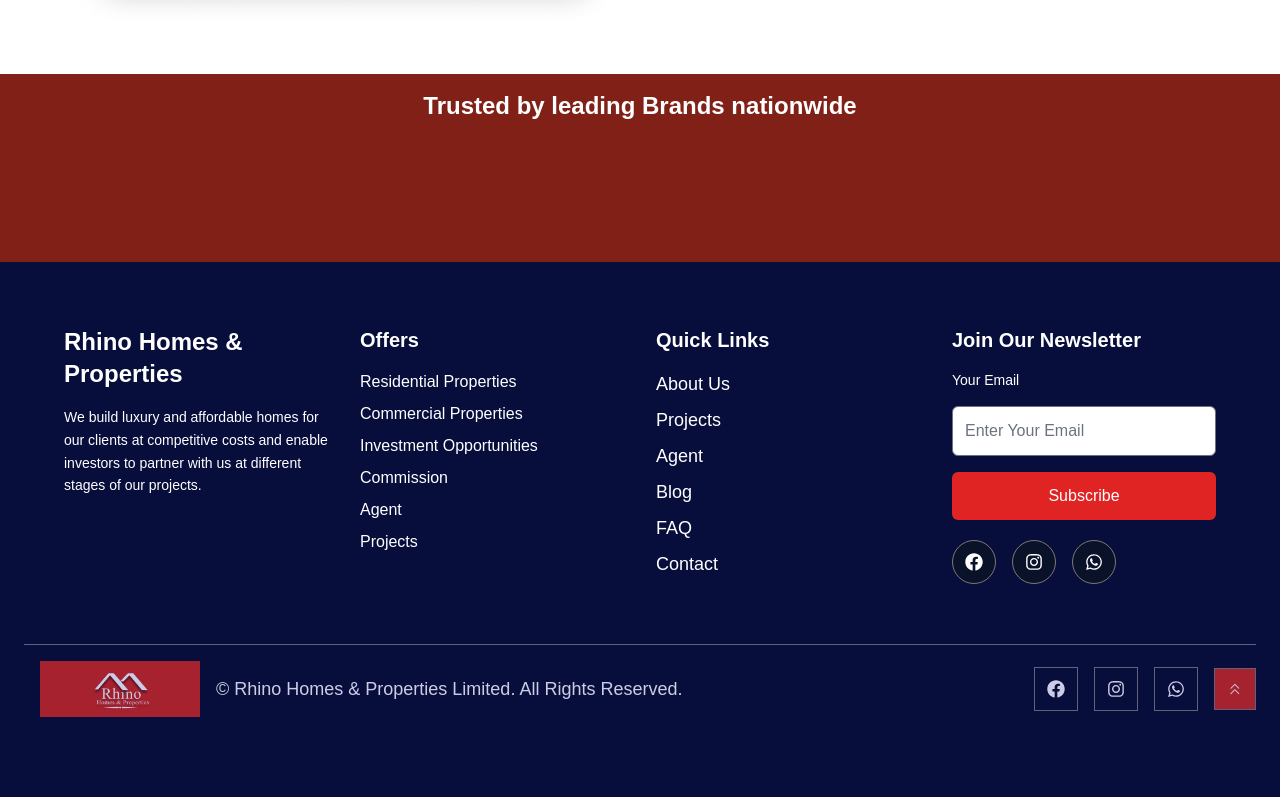
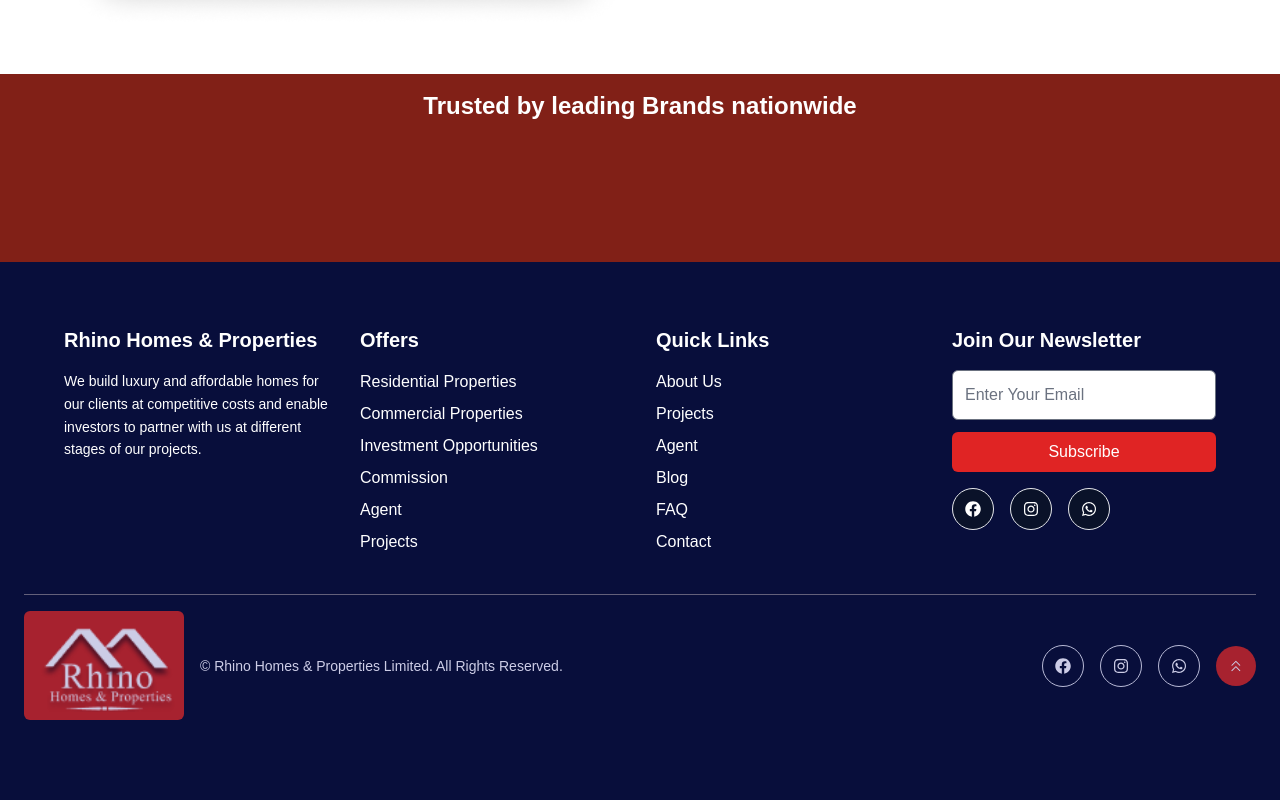
Before and after one commit to Ritephase1/rhp-website-fe, a Next.js app: page / in a window 1280 px wide. Shown: the part 3835-4635 px from the top of the page. Built offline with nearby package versions, Linux system fonts and the light colour scheme.

Commit message:
touched the footer component

```diff
--- a/src/components/Footer.js
+++ b/src/components/Footer.js
@@ -2,13 +2,13 @@
 import Image from "next/image";
 import React from "react";
 import { FaFacebook, FaInstagram, FaWhatsapp } from "react-icons/fa";
-import Link from "next/link"; // Import Link from next/link
+import Link from "next/link";
 
 export default function Footer() {
   const handleScrollToTop = () => {
     window.scrollTo({
       top: 0,
-      behavior: "smooth",
+      behavior: "smooth", // Smooth scroll to top
     });
   };
 
@@ -16,14 +16,13 @@ export default function Footer() {
     <footer
       className="relative text-white px-6 py-10 md:py-16"
       style={{
-        backgroundColor: "#0A1229", // Background color
+        backgroundColor: "#0A1229", // Footer background color
       }}
     >
       {/* Background Image Overlay */}
       <div
         className="absolute inset-0"
         style={{
-          // backgroundImage: "url('/images/footer_img.png')",
           backgroundColor: "navy",
           backgroundSize: "cover",
           backgroundPosition: "center",
@@ -34,22 +33,20 @@ export default function Footer() {
 
       {/* Content Grid */}
       <div className="grid grid-cols-1 md:grid-cols-2 lg:grid-cols-4 gap-8 max-w-6xl mx-auto relative">
-        {/* First Grid Layout */}
+        {/* Section 1 */}
         <div>
-          <h3 className="font-bold md:text-2xl text-xl mb-4">
-            Rhino Homes & Properties
-          </h3>
-          <p className="text-sm md:text-md leading-relaxed">
+          <h3 className="font-bold text-xl mb-4">Rhino Homes & Properties</h3>
+          <p className="text-sm leading-relaxed">
             We build luxury and affordable homes for our clients at competitive
             costs and enable investors to partner with us at different stages of
             our projects.
           </p>
         </div>
 
-        {/* Second Grid Layout */}
+        {/* Section 2 */}
         <div>
-          <h3 className="font-bold text-xl mb-4 md:text-xl ">Offers</h3>
-          <ul className="text-md space-y-2">
+          <h3 className="font-bold text-xl mb-4">Offers</h3>
+          <ul className="space-y-2">
             <li>Residential Properties</li>
             <li>Commercial Properties</li>
             <li>Investment Opportunities</li>
@@ -59,114 +56,107 @@ export default function Footer() {
           </ul>
         </div>
 
-        {/* Third Grid Layout */}
+        {/* Section 3 */}
         <div>
-          <h3 className="font-bold text-2xl mb-4 md:text-xl ">Quick Links</h3>
-          <ul className="text-sm space-y-2">
+          <h3 className="font-bold text-xl mb-4">Quick Links</h3>
+          <ul className="space-y-2">
             <li>
-              <Link href="/about" className="text-white text-lg md:text-md">
+              <Link href="/about" className="hover:underline">
                 About Us
               </Link>
             </li>
             <li>
-              <Link href="#projects" className="text-white text-lg md:text-md">
+              <Link href="#projects" className="hover:underline">
                 Projects
               </Link>
             </li>
             <li>
-              <Link href="/agent" className="text-white text-lg md:text-md">
+              <Link href="/agent" className="hover:underline">
                 Agent
               </Link>
             </li>
             <li>
-              <Link href="/blog" className="text-white text-lg md:text-md">
+              <Link href="/blog" className="hover:underline">
                 Blog
               </Link>
             </li>
             <li>
-              <Link href="/faq" className="text-white text-lg md:text-md">
+              <Link href="/faq" className="hover:underline">
                 FAQ
               </Link>
             </li>
             <li>
-              <Link href="/contact" className="text-white text-lg md:text-md">
+              <Link href="/contact" className="hover:underline">
                 Contact
               </Link>
             </li>
           </ul>
         </div>
 
-        {/* Fourth Grid Layout */}
+        {/* Section 4 */}
         <div>
-          <h3 className="md:text-xl  font-bold text-xl mb-4 md:text-lg">
-            Join Our Newsletter
-          </h3>
-          <p className="md:text-sm text-md mb-4">Your Email</p>
-          <div className="flex flex-col space-y-4">
+          <h3 className="font-bold text-xl mb-4">Join Our Newsletter</h3>
           <input
             type="email"
             placeholder="Enter Your Email"
-              className="p-3 w-full rounded-md text-black"
+            className="p-3 w-full rounded-md text-black mb-3"
           />
-            <button className="bg-red-600 w-full py-3 text-white rounded-md">
+          <button className="bg-red-600 w-full py-2 text-white rounded-md">
             Subscribe
           </button>
-          </div>
-          <ul className="flex py-5 items-center space-x-4">
-            <li className="p-3 bg-[#0A1229] border border-[#7C7878] rounded-full">
-              <FaFacebook className="text-white text-lg" />
+          {/* Social Media Links */}
+          <ul className="flex space-x-4 mt-4">
+            <li className="p-3 bg-[#0A1229] border rounded-full">
+              <FaFacebook />
             </li>
-            <li className="p-3 bg-[#0A1229] border border-[#7C7878] rounded-full">
-              <FaInstagram className="text-white text-lg" />
+            <li className="p-3 bg-[#0A1229] border rounded-full">
+              <FaInstagram />
             </li>
-            <li className="p-3 bg-[#0A1229] border border-[#7C7878] rounded-full">
-              <FaWhatsapp className="text-white text-lg" />
+            <li className="p-3 bg-[#0A1229] border rounded-full">
+              <FaWhatsapp />
             </li>
           </ul>
         </div>
       </div>
+
       {/* Footer Bottom */}
-      <div className="bg-[#0A1229] border-t border-[#7C7878] text-white mt-10 flex flex-col md:flex-row justify-between items-center bottom-0 left-0 right-0">
-        {/* Logo and Rights */}
-        <div className="flex flex-col md:flex-row items-center md:space-x-4 space-y-2 md:space-y-0 p-4">
-          <div className="bg-[#D02A1A] p-2">
+      <div className="flex flex-col md:flex-row justify-between items-center text-center md:text-left mt-10 py-4 bg-[#0A1229] border-t border-[#7C7878]">
+        {/* Logo */}
+        <div className="flex flex-col md:flex-row items-center space-y-2 md:space-y-0 md:space-x-4">
+          <div className="bg-[#D02A1A] p-2 rounded-md">
             <Image
-              src="/icons/white_logo.png" // Path to your image
-              alt="logo"
-              width={140} // Default width (adjust as needed)
-              height={32} // Default height (adjust as needed)
-              className="w-28 h-8 md:w-36 md:h-10"
-              style={{ objectFit: "contain" }} // Ensures the image maintains aspect ratio
-              priority // Optional: Loads the image immediately for critical assets like logos
+              src="/icons/white_logo.png"
+              alt="Rhino Homes Logo"
+              width={140}
+              height={32}
+              className="w-28 md:w-36"
             />
           </div>
-          <p className="text-sm md:text-lg text-center md:text-left">
+          <p className="text-sm md:text-md">
             © Rhino Homes & Properties Limited. All Rights Reserved.
           </p>
         </div>
 
-        {/* Social Links */}
-        <ul className="flex flex-wrap justify-center items-center md:space-x-4">
-          <li className="p-3 bg-[#0A1229] border border-[#7C7878]">
-            <FaFacebook className="text-white text-lg" />
+        {/* Social Links & Up Button */}
+        <ul className="flex items-center space-x-4 mt-4 md:mt-0">
+          <li className="p-3 bg-[#0A1229] border rounded-full">
+            <FaFacebook />
           </li>
-          <li className="p-3 bg-[#0A1229] border border-[#7C7878]">
-            <FaInstagram className="text-white text-lg" />
+          <li className="p-3 bg-[#0A1229] border rounded-full">
+            <FaInstagram />
           </li>
-          <li className="p-3 bg-[#0A1229] border border-[#7C7878]">
-            <FaWhatsapp className="text-white text-lg" />
+          <li className="p-3 bg-[#0A1229] border rounded-full">
+            <FaWhatsapp />
           </li>
           <li
             onClick={handleScrollToTop}
-            className="p-3 bg-[#D02A1A] border border-[#7C7878] cursor-pointer"
+            className="p-3 bg-[#D02A1A] rounded-full cursor-pointer hover:opacity-90"
           >
             <Image
-              src="/icons/move_up.png" // Path to the image
-              alt="go up"
-              width={16} // Default width in pixels (4 * 4)
-              height={16} // Default height in pixels (4 * 4)
-              className="w-4 h-4"
-              style={{ objectFit: "contain" }} // Ensures proper scaling
+              src="/icons/move_up.png"
+              alt="Scroll Up"
+              width={16}
+              height={16}
             />
           </li>
         </ul>
--- a/src/components/WhyInvest.js
+++ b/src/components/WhyInvest.js
@@ -50,8 +50,8 @@ const WhyInvestWithUs = () => {
   ];
 
   return (
-    <section className="py-12 bg-[#FAECEC]">
-      <div className="container mx-auto px-4">
+    <section className="py-12 bg-[#FAECEC] ">
+      <div className="container mx-auto px-4 ">
         <div className="text-center max-w-3xl mx-auto my-10 ">
           <h2 className="text-3xl font-bold text-center mb-8">
             Why Invest With Us
@@ -64,7 +64,7 @@ const WhyInvestWithUs = () => {
             Nigeria’s dynamic real estate market.
           </p>
         </div>
-        <div className="grid grid-cols-1 md:grid-cols-2 lg:grid-cols-3 gap-6 w-[90%] m-auto">
+        <div className="grid grid-cols-1 md:grid-cols-2 lg:grid-cols-3 gap-6 w-[100%] m-auto">
           {features.map((feature, index) => (
             <div
               key={index}
--- a/src/pages/about.js
+++ b/src/pages/about.js
@@ -48,7 +48,7 @@ export default function About() {
                 About
                 <span className="text-2xl md:text-6xl text-red-800"> Us</span>
               </h1>
-              <p className="text-sm md:text-lg mr-5 bg-white text-black md:p-16 p-6 rounded-lg shadow-lg max-w-sm md:max-w-xl opacity-90 border-l-4 border-red-500 pl-4">
+              <p className="text-sm md:text-lg mr-5 bg-white text-black text-left md:p-16 p-6 rounded-lg shadow-lg max-w-sm md:max-w-xl opacity-90 border-l-4 border-red-500 pl-4">
                 We build luxury and affordable homes for our clients at
                 competitive costs, and we enable investors partner with us at
                 different stages of our projects..
```
Lines whose indentation alone changed are shown as unchanged.
